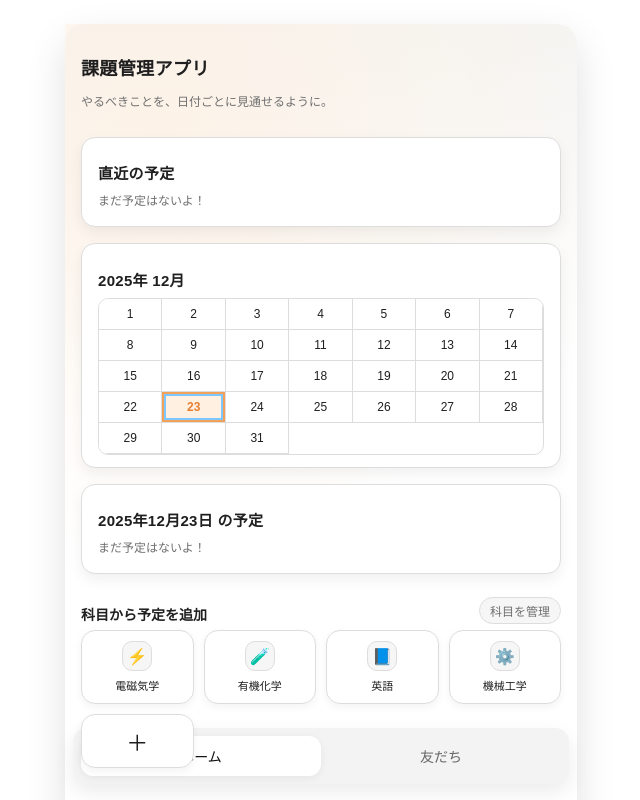
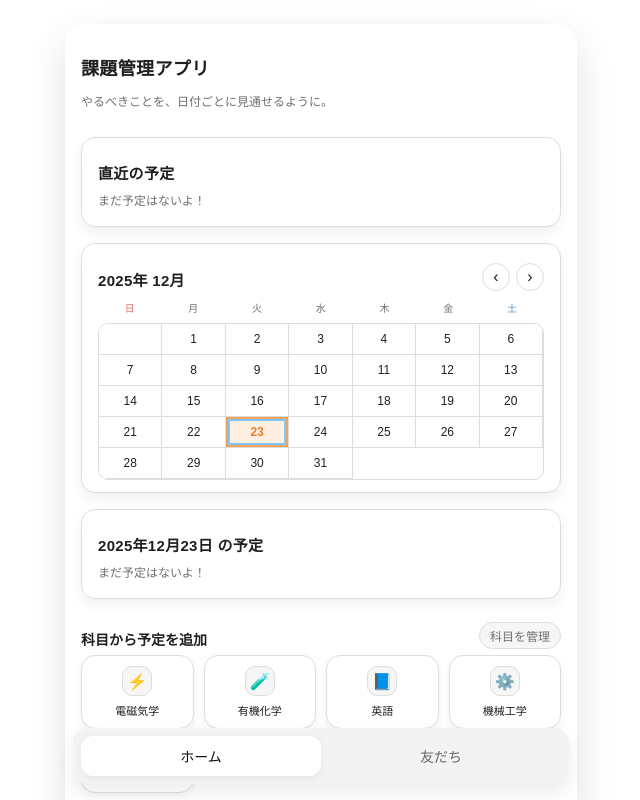
Before and after one commit to anko-kitubu/3-Taps, a Nuxt app: page / in a window 1280 px wide. Shown: the top 800 px of the page, without its empty margins (319-959 px from the left). Built offline with nearby package versions, Linux system fonts and the light colour scheme.

Commit message:
デザインの調整

```diff
--- a/app/app.vue
+++ b/app/app.vue
@@ -1,3 +1,19 @@
 <template>
-  <NuxtPage />
+  <div class="app-shell">
+    <NuxtPage />
+  </div>
 </template>
+
+<style>
+.app-shell {
+  min-height: 100svh;
+  position: relative;
+  background: #ffffff;
+}
+
+.app-shell > * {
+  position: relative;
+  z-index: 1;
+}
+
+</style>
--- a/app/components/BottomNav.vue
+++ b/app/components/BottomNav.vue
@@ -28,6 +28,7 @@ defineProps<{ active: "home" | "friends" }>()
   align-items: center;
   box-shadow: 0 8px 20px rgba(0, 0, 0, 0.08);
   padding: 0 8px;
+  z-index: 20;
 }
 
 .item {
--- a/app/pages/friends.vue
+++ b/app/pages/friends.vue
@@ -25,30 +25,72 @@
 
 <style scoped>
 .page {
+  --ink: #1f1f1f;
+  --muted: #6f6f6f;
+  --border: #dddddd;
+  --surface: #ffffff;
+  --surface-muted: #f6f6f6;
+  --accent: #f2a15a;
+  --accent-strong: #e57f32;
+  --accent-soft: #fff0e2;
   max-width: 480px;
   margin: 0 auto;
-  padding: 16px;
-  padding-bottom: 88px; /* 下のナビ分の余白 */
+  padding: calc(18px + env(safe-area-inset-top)) 16px 88px;
+  min-height: 100svh;
   display: flex;
   flex-direction: column;
   gap: 16px;
-  font-family: system-ui, -apple-system, BlinkMacSystemFont, "Segoe UI", sans-serif;
+  font-family: 'M PLUS Rounded 1c', 'Noto Sans JP', 'Yu Gothic UI', sans-serif;
+  color: var(--ink);
 }
 
 .header h1 {
-  font-size: 20px;
+  font-size: 18px;
   margin-bottom: 4px;
+  letter-spacing: 0.02em;
+}
+
+.header p {
+  font-size: 12px;
+  color: var(--muted);
 }
 
 .card {
-  background: #ffffff;
-  border-radius: 12px;
+  background: var(--surface);
+  border-radius: 14px;
   padding: 12px 16px;
-  box-shadow: 0 2px 6px rgba(0, 0, 0, 0.04);
+  border: 1px solid var(--border);
+  box-shadow: 0 6px 14px rgba(0, 0, 0, 0.06);
 }
 
 .card h2 {
-  font-size: 16px;
+  font-size: 15px;
+  font-weight: 700;
   margin-bottom: 8px;
+  letter-spacing: 0.02em;
+}
+
+.card p {
+  margin: 0 0 6px;
+  font-size: 12px;
+  color: var(--muted);
+}
+
+.card ul {
+  list-style: none;
+  padding: 0;
+  margin: 0;
+}
+
+.card li {
+  font-size: 12px;
+}
+
+@media (min-width: 520px) {
+  .page {
+    margin: 24px auto;
+    border-radius: 20px;
+    box-shadow: 0 16px 40px rgba(0, 0, 0, 0.12);
+  }
 }
 </style>
--- a/app/pages/index.vue
+++ b/app/pages/index.vue
@@ -10,7 +10,8 @@
       <h2>直近の予定</h2>
       <p v-if="upcomingTasks.length === 0">まだ予定はないよ！</p>
       <ul v-else class="taskList">
-        <li v-for="task in upcomingTasks" :key="task.id" class="taskRow">
+        <li v-for="task in upcomingTasks" :key="task.id" class="taskRow"
+          :class="{ todayTask: task.date === todayString }">
           <span class="taskText">
             {{ formatRelative(task.date) }} / {{ task.subject }}（{{ task.type }}）
           </span>
@@ -22,12 +23,27 @@
 
     <!-- カレンダー -->
     <section class="card">
-      <h2>{{ currentYear }}年 {{ currentMonth }}月</h2>
+      <div class="calendar-header">
+        <h2>{{ currentYear }}年 {{ currentMonth }}月</h2>
+        <div class="calendar-actions">
+          <button class="month-btn" type="button" @click="goPrevMonth">‹</button>
+          <button class="month-btn" type="button" @click="goNextMonth">›</button>
+        </div>
+      </div>
+      <div class="calendar-weekdays">
+        <span v-for="(label, index) in weekdayLabels" :key="label"
+          class="weekday" :class="{ sunday: index === 0, saturday: index === 6 }">
+          {{ label }}
+        </span>
+      </div>
       <div class="calendar">
-        <button v-for="day in daysInMonth" :key="day" class="day"
-          :class="{ selected: selectedDay === day, today: day === todayDay }"
-          @click="selectedDay = day">
-          {{ day }}
+        <button v-for="(day, index) in calendarDays" :key="`${currentYear}-${currentMonth}-${index}`" class="day"
+          :class="{
+            selected: day !== null && selectedDay === day,
+            today: day !== null && isCurrentMonth && day === todayDay,
+            empty: day === null
+          }" :disabled="day === null" @click="day !== null && (selectedDay = day)">
+          {{ day ?? '' }}
         </button>
       </div>
     </section>
@@ -50,7 +66,8 @@
         <button class="manage-link" type="button" @click="openSubjectManageModal">科目を管理</button>
       </div>
       <div class="subject-grid">
-        <button v-for="subject in subjects" :key="subject.id" class="subject-btn" @click="openTypeMenu(subject)">
+        <button v-for="subject in subjects" :key="subject.id" class="subject-btn"
+          @click="openTypeMenu(subject, $event)">
           <span class="icon">{{ subject.emoji }}</span>
           <span class="label">{{ subject.name }}</span>
         </button>
@@ -61,16 +78,16 @@
       </div>
     </section>
 
-    <!-- 種別選択の簡単モーダル -->
-    <div v-if="typeMenuSubject" class="type-menu-backdrop" @click="closeTypeMenu">
-      <div class="type-menu" @click.stop>
-        <h3>{{ typeMenuSubject.name }} の予定を追加</h3>
-        <button v-for="t in taskTypes" :key="t" @click="addTask(typeMenuSubject, t)">
-          {{ t }} を追加
+    <!-- 種別選択バブル -->
+    <Teleport to="body">
+      <div v-if="typeMenuSubject" class="type-menu-overlay" @click="closeTypeMenu"></div>
+      <div v-if="typeMenuSubject" class="type-menu-bubble" :style="typeMenuStyle" @click.stop>
+        <button v-for="t in taskTypes" :key="t" class="type-chip" type="button"
+          @click="addTask(typeMenuSubject, t)">
+          {{ t }}
         </button>
-        <button class="cancel" @click="closeTypeMenu">キャンセル</button>
       </div>
-    </div>
+    </Teleport>
 
     <!-- 科目追加モーダル -->
     <div v-if="isSubjectModalOpen" class="subject-menu-backdrop" @click="closeSubjectModal">
@@ -131,12 +148,20 @@
 import { ref, computed, onMounted, watch } from 'vue'
 
 const today = new Date()
-const currentYear = today.getFullYear()
-const currentMonth = today.getMonth() + 1
-const daysInMonth = new Date(currentYear, currentMonth, 0).getDate()
+const todayYear = today.getFullYear()
+const todayMonth = today.getMonth() + 1
 const todayDay = today.getDate()
 
-const selectedDay = ref(today.getDate())
+const currentYear = ref(todayYear)
+const currentMonth = ref(todayMonth)
+const daysInMonth = computed(() =>
+  new Date(currentYear.value, currentMonth.value, 0).getDate()
+)
+
+const selectedDay = ref(todayDay)
+const isCurrentMonth = computed(
+  () => currentYear.value === todayYear && currentMonth.value === todayMonth
+)
 
 type Subject = {
   id: string
@@ -144,7 +169,7 @@ type Subject = {
   emoji: string
 }
 
-// 科目の初期データ（あとで増やしたり名前変えてOK）
+// 科目の初期データ
 const defaultSubjects: Subject[] = [
   { id: 'denji', name: '電磁気学', emoji: '⚡' },
   { id: 'yuukagaku', name: '有機化学', emoji: '🧪' },
@@ -154,13 +179,14 @@ const defaultSubjects: Subject[] = [
 
 const subjects = ref<Subject[]>([...defaultSubjects])
 
-const taskTypes = ['授業', 'レポート', 'テスト']
+const taskTypes = ['補講', '課題', '試験']
+const weekdayLabels = ['日', '月', '火', '水', '木', '金', '土']
 
 const emojiOptions = ['📘', '📗', '📙', '📕', '🧪', '⚡', '🧠', '🧮', '📝', '🛠️', '💻', '🌎']
 const isSubjectModalOpen = ref(false)
 const isSubjectManageOpen = ref(false)
 const newSubjectName = ref('')
-const newSubjectEmoji = ref(emojiOptions[0])
+const newSubjectEmoji = ref(emojiOptions[0] ?? '📘')
 
 type Task = {
   id: string
@@ -178,11 +204,21 @@ const SUBJECTS_STORAGE_KEY = 'task-manager-subjects'
 onMounted(() => {
   const saved = localStorage.getItem(STORAGE_KEY)
   if (saved) {
-    tasks.value = JSON.parse(saved)
+    try {
+      tasks.value = JSON.parse(saved)
+    } catch (error) {
+      console.warn('Failed to parse saved tasks.', error)
+      localStorage.removeItem(STORAGE_KEY)
+    }
   }
   const savedSubjects = localStorage.getItem(SUBJECTS_STORAGE_KEY)
   if (savedSubjects) {
-    subjects.value = JSON.parse(savedSubjects)
+    try {
+      subjects.value = JSON.parse(savedSubjects)
+    } catch (error) {
+      console.warn('Failed to parse saved subjects.', error)
+      localStorage.removeItem(SUBJECTS_STORAGE_KEY)
+    }
   }
 })
 
@@ -202,19 +238,26 @@ watch(
   { deep: true }
 )
 
+watch([currentYear, currentMonth], () => {
+  const maxDay = daysInMonth.value
+  if (selectedDay.value > maxDay) {
+    selectedDay.value = maxDay
+  }
+})
+
 const selectedDateString = computed(
   () =>
-    `${currentYear}-${String(currentMonth).padStart(2, '0')}-${String(
+    `${currentYear.value}-${String(currentMonth.value).padStart(2, '0')}-${String(
       selectedDay.value
     ).padStart(2, '0')}`
 )
 
-const todayString = `${currentYear}-${String(currentMonth).padStart(2, '0')}-${String(
-  today.getDate()
+const todayString = `${todayYear}-${String(todayMonth).padStart(2, '0')}-${String(
+  todayDay
 ).padStart(2, '0')}`
 
 const selectedLabel = computed(
-  () => `${currentYear}年${currentMonth}月${selectedDay.value}日 の予定`
+  () => `${currentYear.value}年${currentMonth.value}月${selectedDay.value}日 の予定`
 )
 
 const selectedDayTasks = computed(() =>
@@ -228,6 +271,31 @@ const upcomingTasks = computed(() => {
     .sort((a, b) => a.date.localeCompare(b.date))
     .slice(0, 3)
 })
+
+const calendarDays = computed(() => {
+  const firstWeekday = new Date(currentYear.value, currentMonth.value - 1, 1).getDay()
+  const blanks = Array.from({ length: firstWeekday }, () => null)
+  const days = Array.from({ length: daysInMonth.value }, (_, i) => i + 1)
+  return [...blanks, ...days]
+})
+
+function goPrevMonth() {
+  if (currentMonth.value === 1) {
+    currentMonth.value = 12
+    currentYear.value -= 1
+  } else {
+    currentMonth.value -= 1
+  }
+}
+
+function goNextMonth() {
+  if (currentMonth.value === 12) {
+    currentMonth.value = 1
+    currentYear.value += 1
+  } else {
+    currentMonth.value += 1
+  }
+}
 
 
 function formatRelative(dateStr: string) {
@@ -245,7 +313,7 @@ function openSubjectModal() {
   isSubjectManageOpen.value = false
   isSubjectModalOpen.value = true
   newSubjectName.value = ''
-  newSubjectEmoji.value = emojiOptions[0]
+  newSubjectEmoji.value = emojiOptions[0] ?? '📘'
 }
 
 function closeSubjectModal() {
@@ -284,13 +352,44 @@ function removeSubject(subjectId: string) {
 
 // 種別メニュー
 const typeMenuSubject = ref<Subject | null>(null)
+const typeMenuPosition = ref<{
+  top: number
+  left: number
+  placement: 'right' | 'left'
+} | null>(null)
 
-function openTypeMenu(subject: Subject) {
+const typeMenuStyle = computed(() => {
+  if (!typeMenuPosition.value) return {}
+  const { top, left, placement } = typeMenuPosition.value
+  return {
+    top: `${top}px`,
+    left: `${left}px`,
+    transform: placement === 'right'
+      ? 'translate(8px, -50%)'
+      : 'translate(calc(-100% - 8px), -50%)'
+  }
+})
+
+function openTypeMenu(subject: Subject, event: MouseEvent) {
+  const target = event.currentTarget as HTMLElement | null
+  if (target) {
+    const rect = target.getBoundingClientRect()
+    const bubbleWidth = 140
+    const spaceRight = window.innerWidth - rect.right
+    const placement =
+      spaceRight < bubbleWidth && rect.left > spaceRight ? 'left' : 'right'
+    typeMenuPosition.value = {
+      top: rect.top + rect.height / 2,
+      left: placement === 'right' ? rect.right : rect.left,
+      placement
+    }
+  }
   typeMenuSubject.value = subject
 }
 
 function closeTypeMenu() {
   typeMenuSubject.value = null
+  typeMenuPosition.value = null
 }
 
 function addTask(subject: Subject, type: string) {
@@ -332,21 +431,6 @@ function removeTask(taskId: string) {
   gap: 16px;
   font-family: 'M PLUS Rounded 1c', 'Noto Sans JP', 'Yu Gothic UI', sans-serif;
   color: var(--ink);
-  background: linear-gradient(180deg, #f5f4f1 0%, #ffffff 40%, #ffffff 100%);
-  position: relative;
-}
-
-.page::before {
-  content: "";
-  position: absolute;
-  inset: 0;
-  background: radial-gradient(circle at 18% 12%, rgba(255, 240, 226, 0.7), transparent 48%);
-  pointer-events: none;
-}
-
-.page > * {
-  position: relative;
-  z-index: 1;
 }
 
 .header h1 {
@@ -375,6 +459,35 @@ function removeTask(taskId: string) {
   letter-spacing: 0.02em;
 }
 
+.calendar-header {
+  display: flex;
+  align-items: center;
+  justify-content: space-between;
+  gap: 8px;
+}
+
+.calendar-actions {
+  display: flex;
+  gap: 6px;
+}
+
+.month-btn {
+  width: 28px;
+  height: 28px;
+  border-radius: 999px;
+  border: 1px solid var(--border);
+  background: var(--surface);
+  color: var(--ink);
+  cursor: pointer;
+  font-size: 16px;
+  line-height: 1;
+}
+
+.month-btn:focus-visible {
+  outline: 2px solid var(--accent-strong);
+  outline-offset: 2px;
+}
+
 .card p {
   margin: 0 0 6px;
   font-size: 12px;
@@ -401,6 +514,28 @@ function removeTask(taskId: string) {
   background: var(--surface);
 }
 
+.calendar-weekdays {
+  display: grid;
+  grid-template-columns: repeat(7, 1fr);
+  text-align: center;
+  font-size: 10px;
+  color: var(--muted);
+  margin-bottom: 6px;
+  letter-spacing: 0.04em;
+}
+
+.weekday {
+  padding: 2px 0;
+}
+
+.weekday.sunday {
+  color: #e06b6b;
+}
+
+.weekday.saturday {
+  color: #5a8fd8;
+}
+
 .day {
   min-height: 32px;
   border-radius: 0;
@@ -421,6 +556,12 @@ function removeTask(taskId: string) {
   color: var(--accent-strong);
   font-weight: 700;
   box-shadow: inset 0 0 0 2px var(--accent);
+}
+
+.day.empty {
+  cursor: default;
+  color: transparent;
+  background: var(--surface);
 }
 
 .day.today {
@@ -505,45 +646,41 @@ function removeTask(taskId: string) {
   font-size: 22px;
 }
 
-/* 種別メニュー */
-.type-menu-backdrop {
+/* 種別選択バブル */
+.type-menu-overlay {
   position: fixed;
   inset: 0;
-  background: rgba(0, 0, 0, 0.35);
-  backdrop-filter: blur(2px);
-  display: flex;
-  align-items: center;
-  justify-content: center;
+  background: rgba(0, 0, 0, 0.08);
+  z-index: 30;
 }
 
-.type-menu {
-  background: var(--surface);
-  padding: 16px;
-  border-radius: 16px;
-  min-width: 240px;
+.type-menu-bubble {
+  position: fixed;
+  z-index: 40;
   display: flex;
   flex-direction: column;
+  align-items: center;
   gap: 8px;
-  border: 1px solid var(--border);
+  padding: 10px 8px;
+  border-radius: 16px;
+  background: var(--surface, #ffffff);
+  border: 1px solid var(--border, #dddddd);
   box-shadow: 0 12px 24px rgba(0, 0, 0, 0.12);
+  color: var(--ink, #1f1f1f);
+  opacity: 1;
 }
 
-.type-menu h3 {
-  font-size: 14px;
-  margin-bottom: 4px;
-}
-
-.type-menu button {
+.type-chip {
+  min-width: 72px;
+  padding: 6px 12px;
   border-radius: 999px;
-  border: none;
-  padding: 8px 12px;
+  border: 1px solid var(--border, #dddddd);
+  background: var(--surface, #ffffff);
+  color: var(--ink, #1f1f1f);
+  font-size: 12px;
   cursor: pointer;
-  background: var(--surface-muted);
-  border: 1px solid var(--border);
-}
-
-.type-menu button.cancel {
-  background: #eeeeee;
+  box-shadow: 0 10px 18px rgba(0, 0, 0, 0.12);
+  animation: bubbleIn 160ms ease-out both;
 }
 
 /* 科目追加モーダル */
@@ -555,6 +692,7 @@ function removeTask(taskId: string) {
   display: flex;
   align-items: center;
   justify-content: center;
+  z-index: 30;
 }
 
 .subject-menu {
@@ -648,6 +786,7 @@ function removeTask(taskId: string) {
   display: flex;
   align-items: center;
   justify-content: center;
+  z-index: 30;
 }
 
 .subject-manage {
@@ -725,6 +864,11 @@ function removeTask(taskId: string) {
   border: 1px solid var(--border);
   margin-bottom: 6px;
   font-size: 12px;
+}
+
+.taskRow.todayTask {
+  border-color: var(--accent);
+  background: var(--accent-soft);
 }
 
 .taskText {
@@ -835,6 +979,17 @@ function removeTask(taskId: string) {
   }
 }
 
+@keyframes bubbleIn {
+  from {
+    opacity: 0;
+    transform: scale(0.92);
+  }
+  to {
+    opacity: 1;
+    transform: scale(1);
+  }
+}
+
 @media (hover: hover) and (pointer: fine) {
   .subject-btn:hover {
     transform: translateY(-2px);
@@ -854,7 +1009,8 @@ function removeTask(taskId: string) {
   .header,
   .card,
   .subjects,
-  .subject-btn {
+  .subject-btn,
+  .type-chip {
     animation: none;
   }
 }
```
Also changed, not shown: 1 other file (tests, documents, lock files or other folders).
